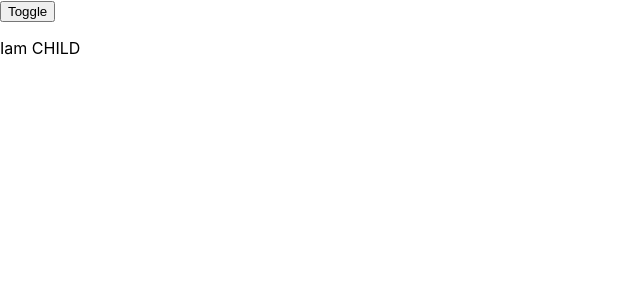
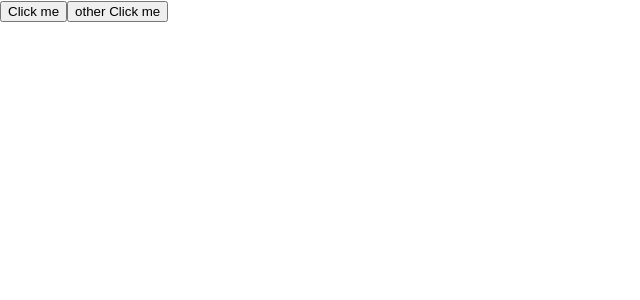
Before and after one commit to TheHutch83/dh-react-demos, a React (Create React App) app: page / in a window 1280 px wide. Shown: the top 300 px of the page, without its empty margins (0-640 px from the left). Built offline with nearby package versions, Linux system fonts and the light colour scheme.

Commit message:
use effect simple demo

```diff
--- a/src/App.js
+++ b/src/App.js
@@ -1,22 +1,48 @@
-import React, { Component } from "react";
-import Child from "./components/Child";
+import React, { useEffect, useState } from "react";
 
-class App extends Component {
-  state = { show: true };
-  render() {
+const App = () => {
+  const [count, setCount] = useState(0);
+  const [otherCount, setOtherCount] = useState(0);
+
+  useEffect(() => {
+    console.log(
+      "useEffect ran - like componentDidMount and componentDidUpdate"
+    );
+  });
+
+  useEffect(() => {
+    console.log("useEffect ran - like component did mount");
+  }, []);
+  //this runs once, when the component mounts. And only runs in certain circs
+  //  you send it an array [] and is called is a dependancy array
+  // [] square brackets means it will only run once
+
+  useEffect(() => {
+    console.log("useEffect ran -  only when count changes");
+  }, [count]);
+
+  useEffect(() => {
+    console.log("useEffect ran -  only when count changes");
+  }, [otherCount]);
+
   return (
     <>
       <button
         onClick={() => {
-            this.setState({ show: !this.state.show });
+          setCount(count + 1);
         }}
       >
-          Toggle
+        Click me
       </button>
-        {this.state.show && <Child />}
+      <button
+        onClick={() => {
+          setOtherCount(count + 1);
+        }}
+      >
+        other Click me
+      </button>
     </>
   );
-  }
-}
+};
 
 export default App;
```
Lines whose indentation alone changed are shown as unchanged.
